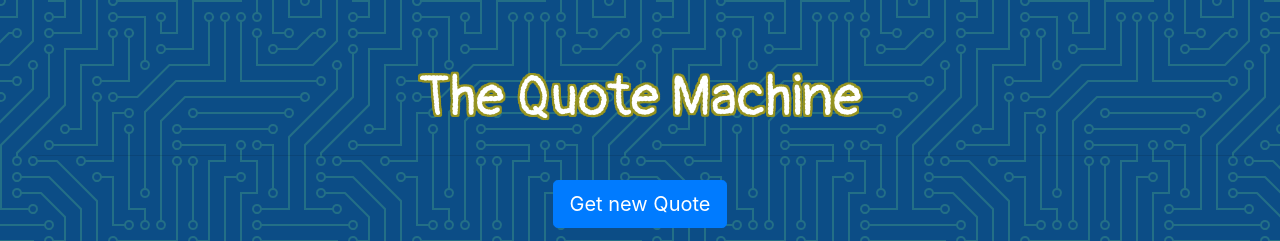
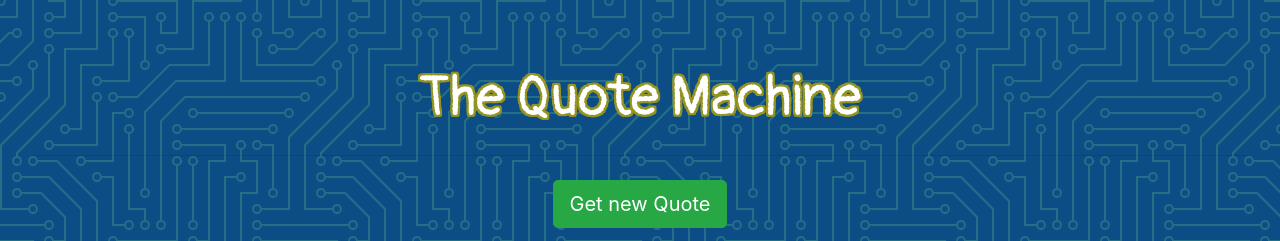
Before and after one commit to maujavier91/QuoteMachine, a plain HTML site: page index.html in a window 1280 px wide. Shown: the top 241 px of the page. Drawn offline with nearby package versions, Linux system fonts and the light colour scheme.

Commit message:
Change color of primary button

```diff
--- a/index.html
+++ b/index.html
@@ -22,7 +22,7 @@
 		<hr class="my-4">
 		<p id="author" class="text-center"></p>
 		<p class="lead text-center">
-		  <button class="btn btn-primary btn-lg " id="btn">Get new Quote</button>
+		  <button class="btn btn-success btn-lg " id="btn">Get new Quote</button>
 		<p class="
 		text-center"><a class="btn btn-twitter btn-sm text-center" id="twit" href="https://twitter.com/intent/tweet" target="_blank"><span id="icont" class="btn fab fa-twitter"></span>Tweet</a></p>
 		</p>
```
